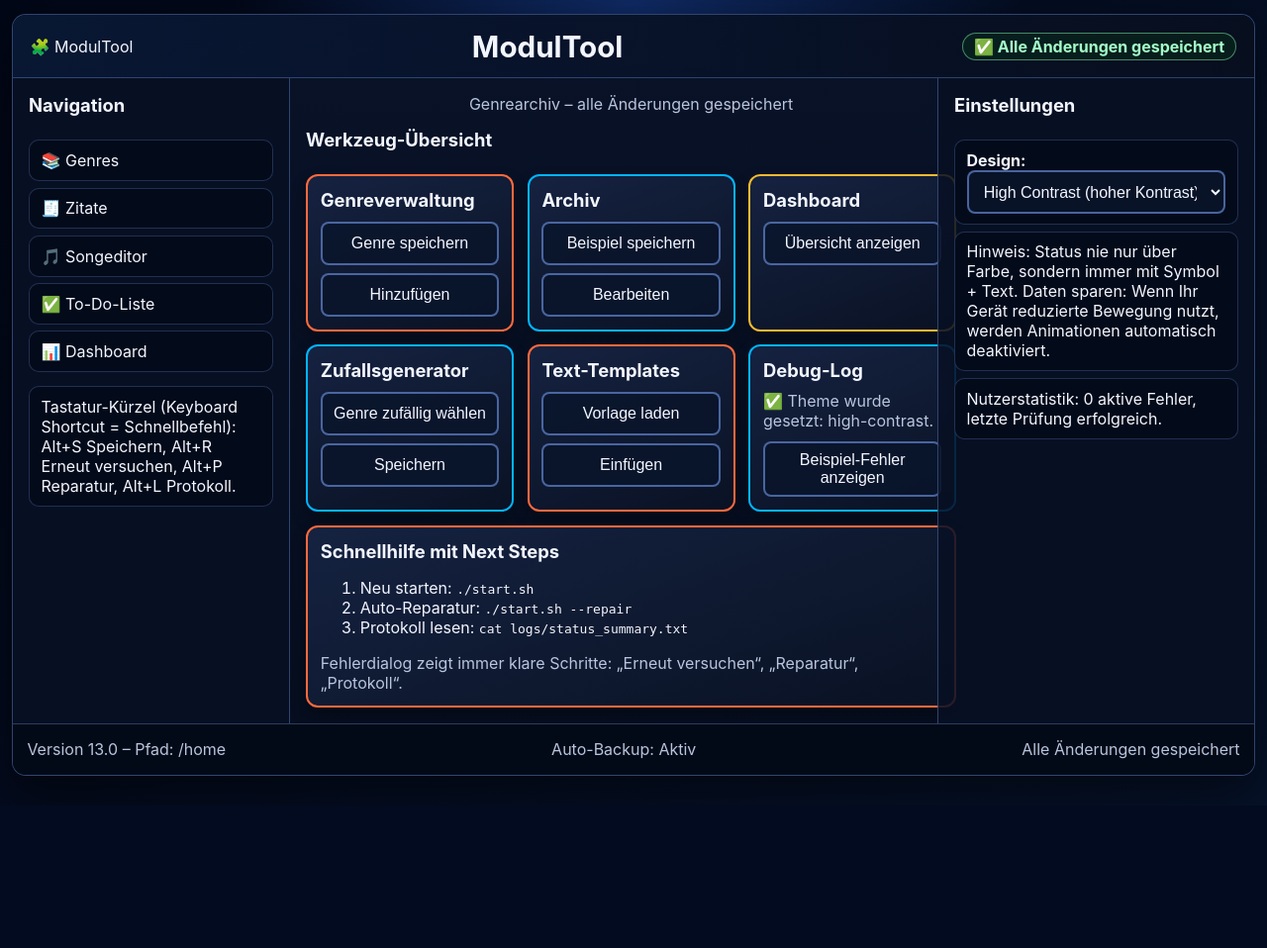
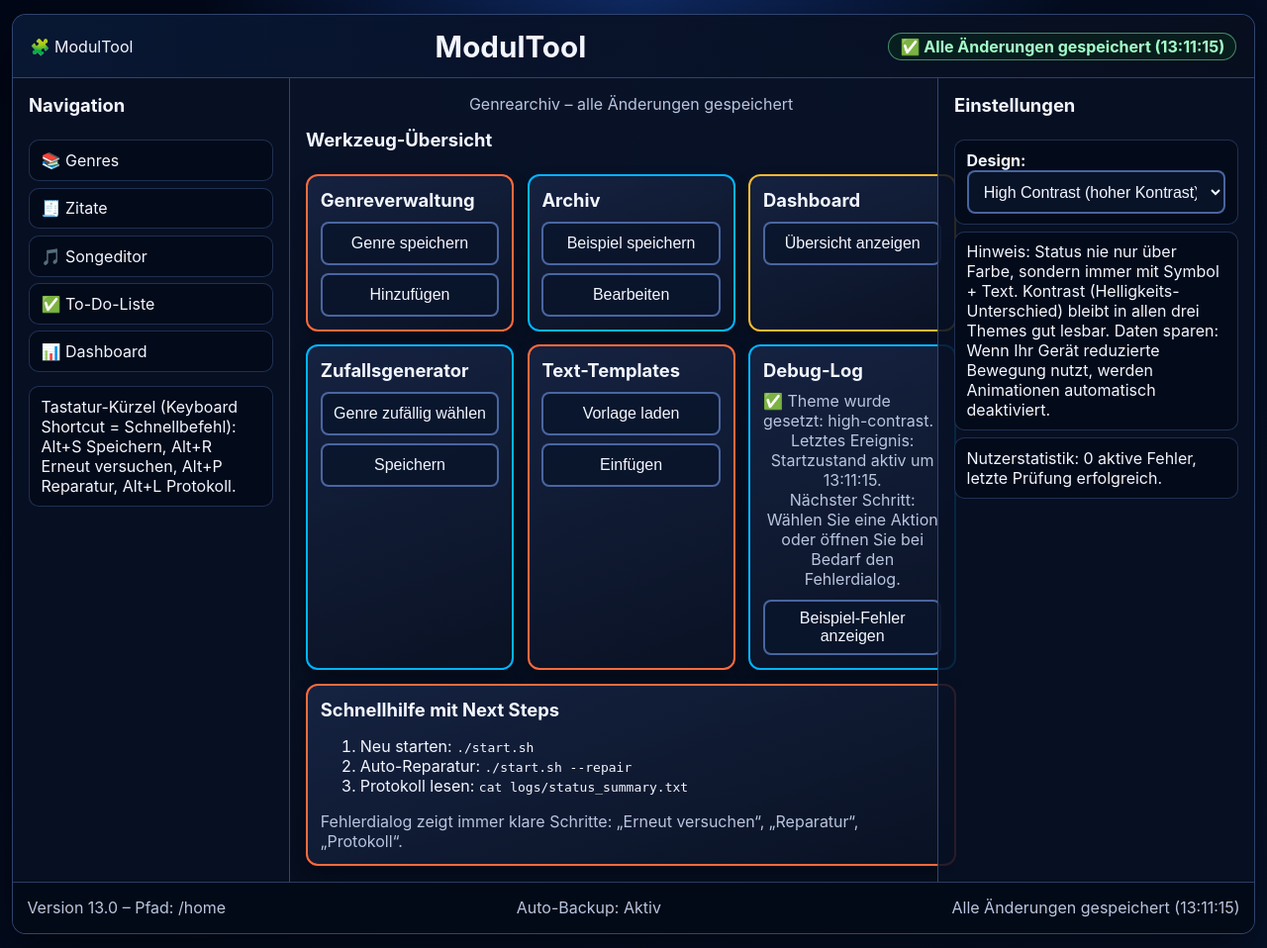
Before and after one commit to provoware/provoware-html-tool, a Python web app: template templates/dashboard_musterseite.html in a window 1280 px wide. Shown: the whole page at 99% size. Before the commit the page ends 795 px from the top, so only its background shows below. Run offline with Jinja, Linux system fonts and the light colour scheme; the template is opened without the code that fills it, so the values that code supplies are empty.

Commit message:
Add synced status and debug next-step guidance in dashboard

```diff
--- a/templates/dashboard_musterseite.html
+++ b/templates/dashboard_musterseite.html
@@ -297,7 +297,7 @@
     <header class="topbar" aria-label="Obere Statusleiste">
       <span>🧩 ModulTool</span>
       <h1 class="headline">ModulTool</h1>
-      <span class="status-pill">✅ Alle Änderungen gespeichert</span>
+      <span class="status-pill" id="sync-status" role="status" aria-live="polite">✅ Alle Änderungen gespeichert</span>
     </header>
 
     <aside class="panel left" aria-label="Navigation">
@@ -358,6 +358,8 @@
         <article class="tool-card" data-accent="b">
           <h2>Debug-Log</h2>
           <p class="result" id="result" role="status" aria-live="polite">Keine Fehler.</p>
+          <p class="subline" id="debug-last-event" data-debug-event>Letztes Ereignis: Startzustand um --:--:--.</p>
+          <p class="subline" id="debug-next-step" data-debug-next-step>Nächster Schritt: Aktion wählen oder Alt+L für Protokoll nutzen.</p>
           <div class="actions">
             <button type="button" data-action="error">Beispiel-Fehler anzeigen</button>
           </div>
@@ -387,7 +389,7 @@
           </select>
         </li>
         <li class="settings-item">
-          <p id="theme-help">Hinweis: Status nie nur über Farbe, sondern immer mit Symbol + Text. Daten sparen: Wenn Ihr Gerät reduzierte Bewegung nutzt, werden Animationen automatisch deaktiviert.</p>
+          <p id="theme-help">Hinweis: Status nie nur über Farbe, sondern immer mit Symbol + Text. Kontrast (Helligkeits-Unterschied) bleibt in allen drei Themes gut lesbar. Daten sparen: Wenn Ihr Gerät reduzierte Bewegung nutzt, werden Animationen automatisch deaktiviert.</p>
         </li>
         <li class="settings-item">Nutzerstatistik: 0 aktive Fehler, letzte Prüfung erfolgreich.</li>
       </ul>
@@ -396,7 +398,7 @@
     <footer class="footer">
       <span>Version 13.0 – Pfad: /home</span>
       <span>Auto-Backup: Aktiv</span>
-      <span>Alle Änderungen gespeichert</span>
+      <span id="footer-sync-status">Alle Änderungen gespeichert</span>
     </footer>
   </main>
 
@@ -422,12 +424,50 @@
       const resultNode = document.getElementById('result');
       const dialog = document.getElementById('error-dialog');
       const themeSelector = document.getElementById('theme-switcher');
+      const syncStatusNode = document.getElementById('sync-status');
+      const footerSyncStatusNode = document.getElementById('footer-sync-status');
+      const debugEventNode = document.getElementById('debug-last-event');
+      const debugNextStepNode = document.getElementById('debug-next-step');
 
       function setResult(message) {
         if (!resultNode || typeof message !== 'string' || message.trim().length === 0) {
           return false;
         }
         resultNode.textContent = message;
+        return true;
+      }
+
+      function getTimeStamp() {
+        return new Date().toLocaleTimeString('de-DE');
+      }
+
+      function updateSyncStatus(statusText) {
+        if (typeof statusText !== 'string' || statusText.trim().length === 0) {
+          return false;
+        }
+        const fullText = statusText.trim();
+        if (syncStatusNode) {
+          syncStatusNode.textContent = fullText;
+        }
+        if (footerSyncStatusNode) {
+          footerSyncStatusNode.textContent = fullText.replace(/^✅\s*/, '');
+        }
+        return true;
+      }
+
+      function setDebugDetails(eventLabel, nextStep) {
+        if (typeof eventLabel !== 'string' || eventLabel.trim().length === 0) {
+          return false;
+        }
+        if (typeof nextStep !== 'string' || nextStep.trim().length === 0) {
+          return false;
+        }
+        if (debugEventNode) {
+          debugEventNode.textContent = 'Letztes Ereignis: ' + eventLabel.trim() + ' um ' + getTimeStamp() + '.';
+        }
+        if (debugNextStepNode) {
+          debugNextStepNode.textContent = 'Nächster Schritt: ' + nextStep.trim();
+        }
         return true;
       }
 
@@ -448,24 +488,43 @@
           return setResult('⚠️ Unbekannte Aktion. Bitte prüfen Sie den Button.');
         }
 
-        if (actionValue === 'save') return setResult('✅ Gespeichert um ' + new Date().toLocaleTimeString('de-DE') + '.');
-        if (actionValue === 'retry') return setResult('➡️ Erneut versuchen wurde vorbereitet. Aktion jetzt wiederholen.');
-        if (actionValue === 'repair') return setResult('➡️ Reparaturhinweis: Starten Sie ./start.sh --repair');
-        if (actionValue === 'log') return setResult('➡️ Protokollhinweis: Öffnen Sie logs/start.log');
+        if (actionValue === 'save') {
+          const message = '✅ Gespeichert um ' + getTimeStamp() + '.';
+          updateSyncStatus('✅ Alle Änderungen gespeichert (' + getTimeStamp() + ')');
+          setDebugDetails('Speichern abgeschlossen', 'Sie können jetzt sicher weiterarbeiten oder mit Alt+L das Protokoll öffnen.');
+          return setResult(message);
+        }
+        if (actionValue === 'retry') {
+          updateSyncStatus('✅ Aktion erneut bereit (' + getTimeStamp() + ')');
+          setDebugDetails('Erneut versuchen vorbereitet', 'Führen Sie die gewünschte Aktion jetzt erneut aus.');
+          return setResult('➡️ Erneut versuchen wurde vorbereitet. Aktion jetzt wiederholen.');
+        }
+        if (actionValue === 'repair') {
+          setDebugDetails('Reparatur empfohlen', 'Führen Sie ./start.sh --repair aus und prüfen Sie danach den Statusbericht.');
+          return setResult('➡️ Reparaturhinweis: Starten Sie ./start.sh --repair');
+        }
+        if (actionValue === 'log') {
+          setDebugDetails('Protokollhilfe geöffnet', 'Öffnen Sie logs/start.log und suchen Sie nach der letzten ❌-Meldung.');
+          return setResult('➡️ Protokollhinweis: Öffnen Sie logs/start.log');
+        }
 
         if (actionValue === 'error') {
           if (dialog && typeof dialog.showModal === 'function') {
             dialog.showModal();
+            setDebugDetails('Fehlerdialog geöffnet', 'Wählen Sie im Dialog zuerst „Erneut versuchen“ und prüfen Sie danach das Protokoll.');
             return setResult('❌ Fehlerdialog geöffnet. Bitte nächsten Schritt wählen.');
           }
+          setDebugDetails('Fehlerdialog fehlgeschlagen', 'Browser aktualisieren und Aktion erneut ausführen.');
           return setResult('⚠️ Fehlerdialog konnte nicht geöffnet werden. Browser prüfen.');
         }
 
         if (actionValue === 'close-dialog') {
           if (dialog && typeof dialog.close === 'function') {
             dialog.close();
+            setDebugDetails('Fehlerdialog geschlossen', 'Sie können jetzt ohne Dialog weiterarbeiten.');
             return setResult('✅ Fehlerdialog geschlossen.');
           }
+          setDebugDetails('Dialog konnte nicht schließen', 'Seite neu laden und Aktion wiederholen.');
           return setResult('⚠️ Dialog konnte nicht geschlossen werden.');
         }
 
@@ -524,6 +583,8 @@
       });
 
       applyTheme('high-contrast');
+      updateSyncStatus('✅ Alle Änderungen gespeichert (' + getTimeStamp() + ')');
+      setDebugDetails('Startzustand aktiv', 'Wählen Sie eine Aktion oder öffnen Sie bei Bedarf den Fehlerdialog.');
     })();
   </script>
 </body>
--- a/todo.txt
+++ b/todo.txt
@@ -1,7 +1,8 @@
+DONE: Live-Sync-Status (Topbar+Footer), Debug-Nächsteschritt-Hinweise und Smoke-Absicherung umgesetzt. (2026-02-22)
 DONE: CI-Workflow für Full-Gates ergänzt, damit Push/PR automatisch Reparatur und Gates 1-5 ausführen. (2026-02-22)
 DONE: Fokusreihenfolge-Autocheck als neues Tool ergänzt, damit Skip-Link und Kernaktionen für Tastatur sicher geprüft werden. (2026-02-22)
 DONE: Repo-Quality um compileall + Smoke-Kurzlauf erweitert und Selbsttest in start.sh daran angebunden. (2026-02-22)
-NEXT: Browser-E2E-Test mit Dialog-Fokusfang und CI-Artefakten (Logs/Screenshot) ergänzen. (2026-02-22)
+NEXT: Browser-E2E-Test mit stabilem Screenshot-Lauf (Container-Crash beheben) und CI-Artefakten ergänzen. (2026-02-22)
 
 # TODO – provoware-html-tool (Design-Abgleich Referenzbild)
 
--- a/tools/smoke_test.py
+++ b/tools/smoke_test.py
@@ -210,6 +210,12 @@ required_markers = [
     'aria-keyshortcuts="Alt+R"',
     'aria-keyshortcuts="Alt+P"',
     'aria-keyshortcuts="Alt+L"',
+    'id="sync-status"',
+    'id="footer-sync-status"',
+    'id="debug-last-event"',
+    'id="debug-next-step"',
+    'setDebugDetails(',
+    'updateSyncStatus(',
 ]
 missing = [marker for marker in required_markers if marker not in content]
 if missing:
```
Also changed, not shown: data/version_registry.json (+7 -7 lines), CHANGELOG.md, README.md.
